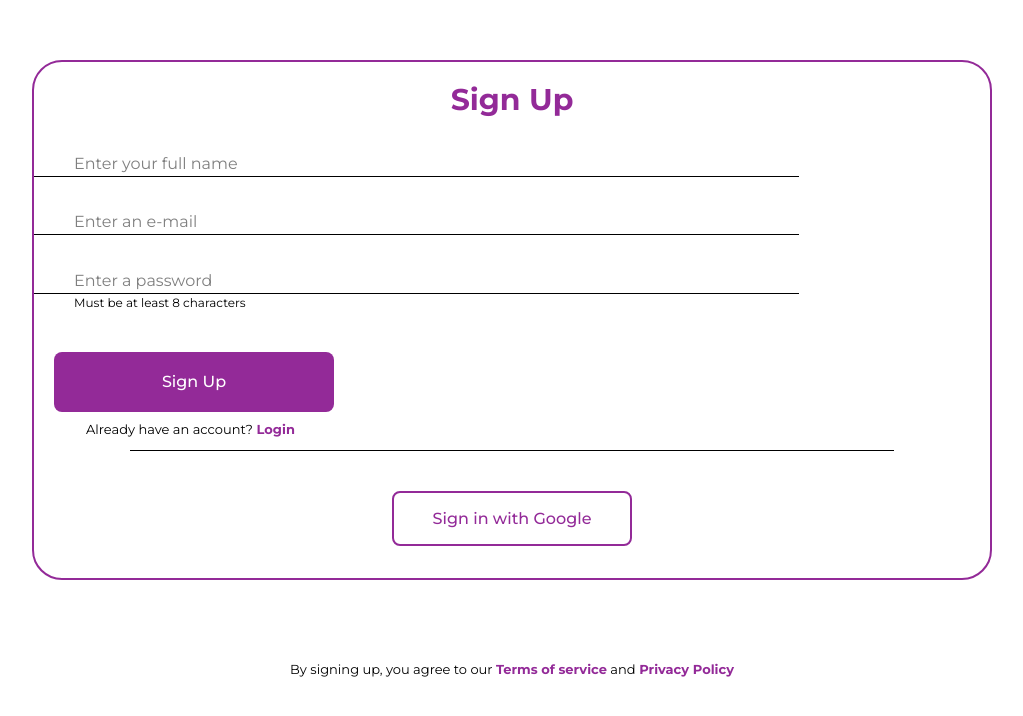
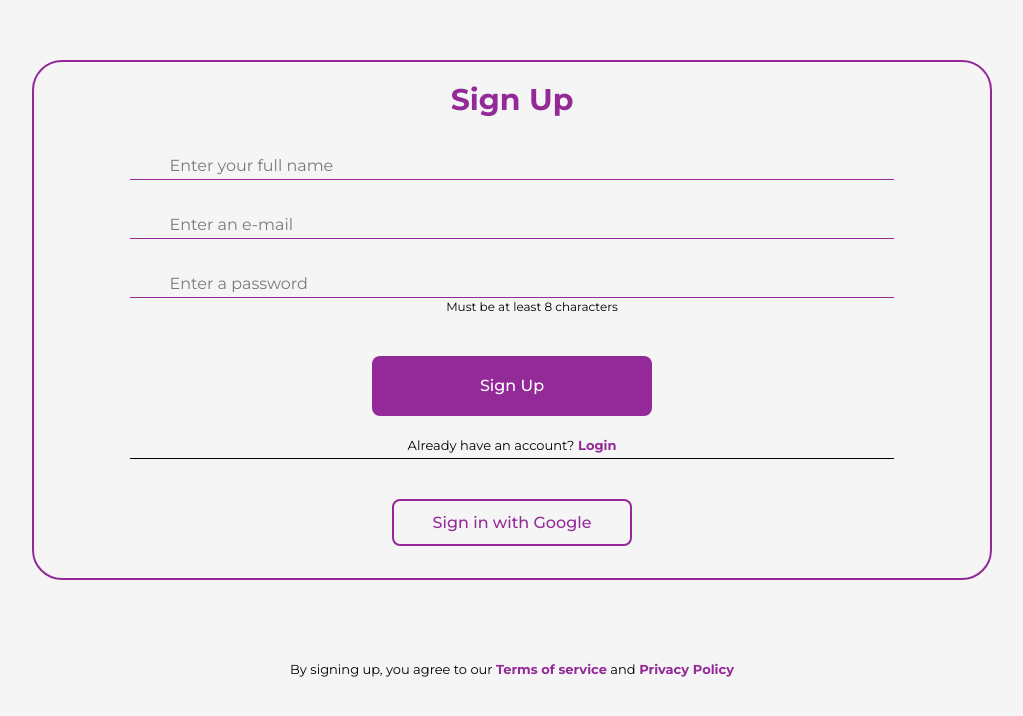
Before and after one commit to sw-alola176/FeedingAppWeb, a React (Vite) app in the folder client/: page /signup in a window 1280 px wide. Shown: the top 716 px of the page, without its empty margins (128-1151 px from the left). Built offline with nearby package versions, Linux system fonts and the light colour scheme.

Commit message:
Tiny bug fixes

```diff
--- a/client/src/pages/Login/LogInPage.jsx
+++ b/client/src/pages/Login/LogInPage.jsx
@@ -3,6 +3,7 @@ import styles from './Login.module.css'
 
 const LoginInPage = () => {
   return (
+    <>
       <div id="login-container" className={styles["login-container"]}>
         <form id="login-form" className={styles["login-form"]}>
           <h1>Login</h1>
@@ -22,11 +23,11 @@ const LoginInPage = () => {
             onInvalid={(e) => e.target.setCustomValidity('Please type in your password.')}
             onInput={(e) => e.target.setCustomValidity('')}
           />
-        <Link to="/forgot" className='text-[#932A98] font-medium'><h4>Forgot Password?</h4></Link>
+          <Link to="/forgot" className='text-[#932A98] font-[12px] ml-8'><h4>Forgot Password?</h4></Link>
 
           <button
             type="submit"
-          className={`w-full h-15 bg-[#932A98] text-white cursor-pointer text-[18px]`}
+            className={`w-full h-15 bg-[#932A98] text-white cursor-pointer text-[18px] font-medium`}
           >Login</button>
 
           <div>
@@ -39,7 +40,13 @@ const LoginInPage = () => {
           </p>
         </form>
 
+        <p className='text-[13px] pb-15 ml-10 mr-10'>
+      By signing up, you agree to our <span className='font-bold text-[#932A98]'>Terms of service</span> and
+      <span className='font-bold text-[#932A98]'> Privacy Policy</span>
+      </p>
+
       </div>
+    </>
   )
 }
 
--- a/client/src/pages/Login/logIn.module.css
+++ b/client/src/pages/Login/logIn.module.css
@@ -3,6 +3,7 @@
   display: flex;
   justify-content: center;
   align-items: center;
+  flex-direction: column;
   height: 100vh;
 }
 
@@ -30,11 +31,12 @@
   width: 260px;
   margin: none;
   border: 1px solid #ccc;
-  border-bottom: 2px solid #932A98;
+  border-bottom: 1px solid #932A98;
   border-top: none;
   border-right: none;
   border-left: none;
   padding: 5px 10px;
+  padding-left: 2rem;
   font-size: 16px;
 }
 
--- a/client/src/pages/SignIn/SignUpPage.jsx
+++ b/client/src/pages/SignIn/SignUpPage.jsx
@@ -11,17 +11,21 @@ const SignInPage = () => {
     <>
       <div
       id="signup-page-container"
-      className={`flex flex-col items-center justify-center-safe w-screen h-screen  bg-[#ffffffd1]`}>
+      className={`flex flex-col items-center justify-center-safe w-screen h-screen  bg-[#f5f5f5]`}>
         <div
         id="form-container"
         className={`${styles["form-container"]}`}>
           <h1 className='font-bold text-3xl mt-5 text-[#932A98]'>Sign Up</h1>
-          <form id="signup-form" className={`h-[70%] w-full`} onSubmit={handleSubmit}>
+          <form
+            id="signup-form"
+            className={`h-[85%] w-full flex flex-col items-center justify-center`}
+            onSubmit={handleSubmit}
+          >
             <input
               type="text"
               id="username"
               placeholder='Enter your full name'
-              className={`mt-8 border-b w-[80%] h-[8%] pl-10`}
+              className={`mt-8 border-b border-[#932A98] w-[80%] h-[8%] pl-10`}
               required
               onInvalid={(e) => e.target.setCustomValidity('Please type in your name.')}
               onInput={(e) => e.target.setCustomValidity('')}
@@ -30,7 +34,7 @@ const SignInPage = () => {
               type="email"
               id="email"
               placeholder='Enter an e-mail'
-              className={`mt-8 border-b w-[80%] h-[8%] pl-10`}
+              className={`mt-8 border-b border-[#932A98] w-[80%] h-[8%] pl-10`}
               required
               onInvalid={(e) => e.target.setCustomValidity('Please type in a valid e-mail.')}
               onInput={(e) => e.target.setCustomValidity('')}
@@ -39,7 +43,7 @@ const SignInPage = () => {
               type="password"
               id="password"
               placeholder='Enter a password'
-              className={`mt-8 border-b w-[80%] h-[8%] pl-10`}
+              className={`mt-8 border-b border-[#932A98] w-[80%] h-[8%] pl-10`}
               required
               onInvalid={(e) => e.target.setCustomValidity('Please type in a password.')}
               onInput={(e) => e.target.setCustomValidity('')}
@@ -48,9 +52,9 @@ const SignInPage = () => {
 
             <button
               type='submit'
-              className={`ml-5 mt-10 w-70 h-15 font-medium ${styles['submit-btn']}`}
+              className={`mt-10 w-70 h-15 font-medium ${styles['submit-btn']}`}
             >Sign Up</button>
-            <p className='text-[13px] ml-13 mt-2'>Already have an account?
+            <p className='text-[13px] mt-5'>Already have an account?
               <Link to={'/login'}><span className='font-bold text-[#932A98]'> Login</span></Link></p>
           </form>
 
--- a/client/src/pages/SignIn/SignUpPage.module.css
+++ b/client/src/pages/SignIn/SignUpPage.module.css
@@ -6,6 +6,7 @@
   display: flex;
   flex-direction: column;
   align-items: center;
+  justify-content: center;
   margin-bottom: 5rem;
 }
 
@@ -17,7 +18,6 @@
 
 .google-btn {
   color: #932A98;
-  background-color: #fff;
   border: 2px solid #932A98;
   border-radius: 8px;
 }
```
Lines whose indentation alone changed are shown as unchanged.
